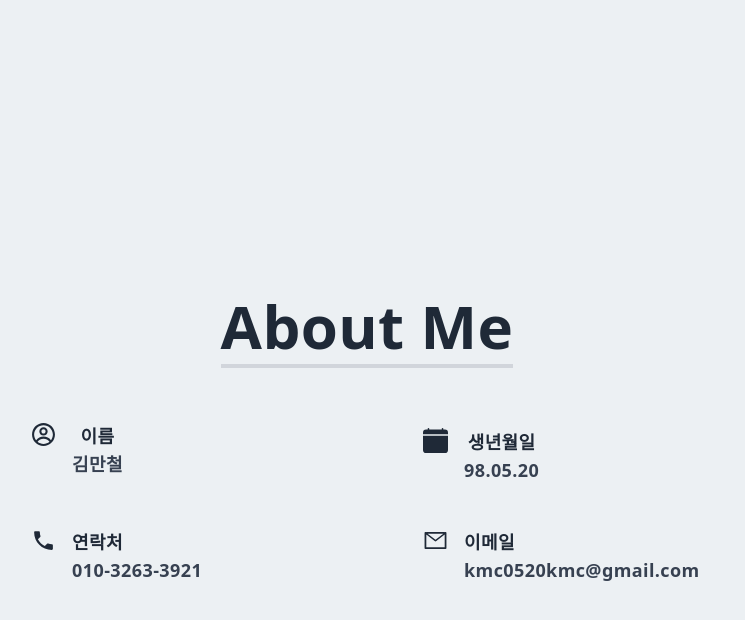
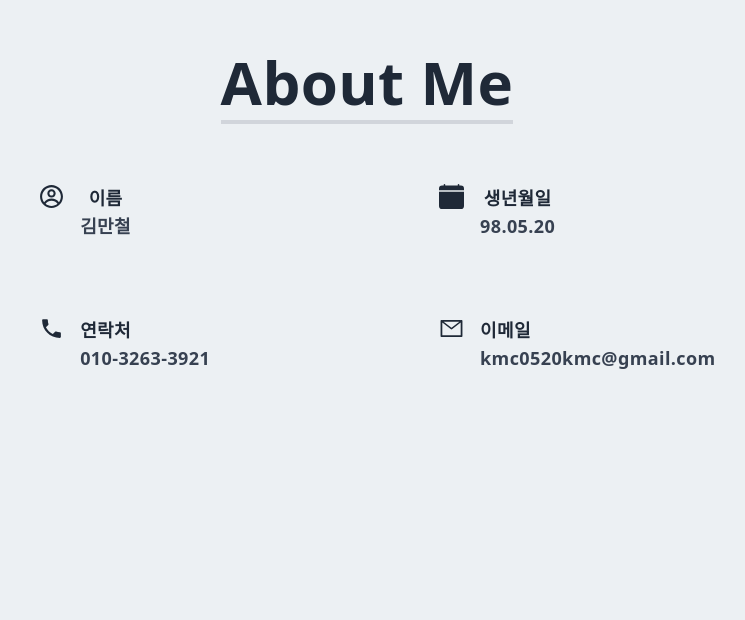
Before and after one commit to overaction/overaction-portfolio_page, a Next.js app in the folder portfolio/: page / in a window 1280 px wide. Shown: the part 764-1384 px from the top of the page, without its empty margins (273-1018 px from the left). After the commit the page ends 1176 px from the top, so only its background shows below. Built offline with nearby package versions, Linux system fonts and the light colour scheme.

Commit message:
About 페이지 css 수정

```diff
--- a/portfolio/components/About.jsx
+++ b/portfolio/components/About.jsx
@@ -7,13 +7,13 @@ import {
 } from 'react-icons/ai'
 const About = () => {
     return (
-        <div className="w-full h-screen p-2 flex items-center py-16 text-center">
+        <div className="w-full  p-2 flex items-center text-center">
                 <div className="w-full flex justify-center items-center flex-col">
                     <h1 className="inline-block border-b-4 border-gray-300 py-2 mb-12">
                         About Me
                     </h1>
-                    <ul className="flex flex-wrap justify-center items-center flex-col sm:flex-row ml-20 gap-8">
-                        <li className='flex w-[100%] flex-[40%]'>
+                    <ul className="flex flex-wrap justify-center items-center flex-col sm:flex-row  gap-8">
+                        <li className='flex w-[100%] sm:w-8 flex-[40%] mt-3 pl-14 pb-8'>
                             <div>
                                 <CgProfile size={25}/>
                             </div>
@@ -22,7 +22,7 @@ const About = () => {
                                 <div className='text-lg font-semibold text-gray-700'>김만철</div>
                             </div>
                         </li>
-                        <li className='flex w-[100%] flex-[40%] mt-3'>
+                        <li className='flex w-[100%] sm:w-8 flex-[40%] mt-3 pl-14 pb-8'>
                             <div>
                                 <BsFillCalendarFill size={25} />
                             </div>
@@ -31,7 +31,7 @@ const About = () => {
                                 <div className='text-lg font-semibold text-gray-700'>98.05.20</div>
                             </div>
                         </li>
-                        <li className='flex w-[100%] flex-[40%] mt-3'>
+                        <li className='flex w-[100%] flex-[40%] mt-3 pl-14 pb-8'>
                             <div>
                                 <IoMdCall size={25} />
                             </div>
@@ -40,7 +40,7 @@ const About = () => {
                                 <div className='text-lg font-semibold text-gray-700'>010-3263-3921</div>
                             </div>
                         </li>
-                        <li className='flex w-[100%] flex-[40%] mt-3'>
+                        <li className='flex w-[100%] flex-[40%] mt-3 pl-14 pb-8'>
                             <div>
                                 <AiOutlineMail size={25} />
                             </div>
```
